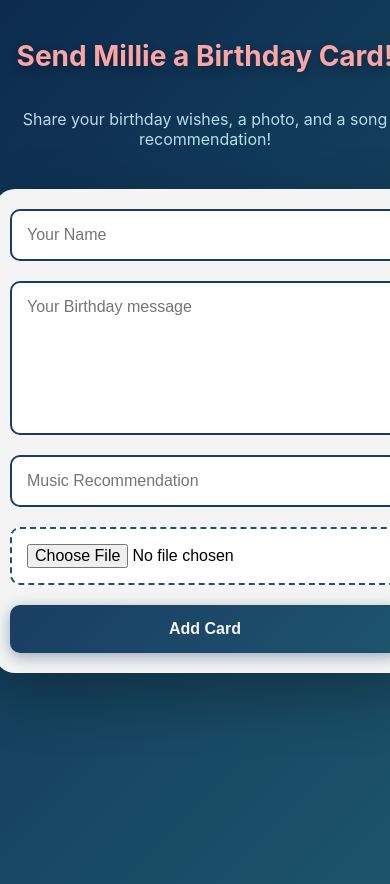
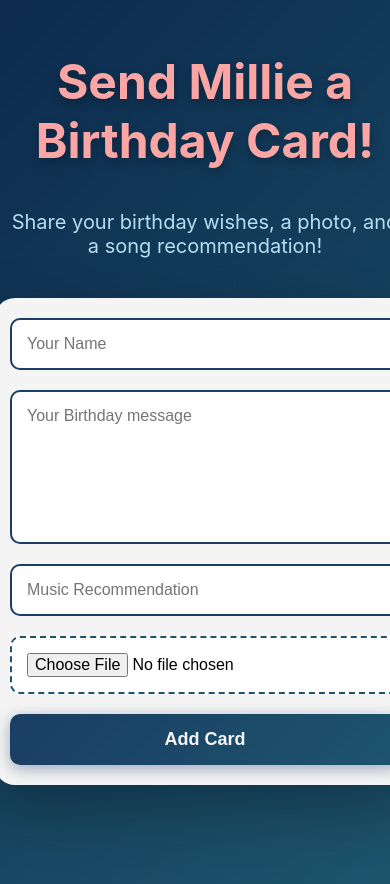
Before and after one commit to syessaching/blueyprod, a React (Create React App) app in the folder blueyprod-frontend/: page /contribute in a window 390 px wide. Shown: the top 884 px of the page. Built offline with nearby package versions, Linux system fonts and the light colour scheme.

Commit message:
Fix mobile view

```diff
--- a/blueyprod-frontend/src/pages/Contribute.css
+++ b/blueyprod-frontend/src/pages/Contribute.css
@@ -9,6 +9,7 @@
   flex-direction: column;
   align-items: center;
   position: relative; /* ADD THIS for absolute positioned children */
+  overflow-x: hidden;
 }
 
 .contribute-container h1 {
@@ -186,33 +187,15 @@
     display: none !important;
   }
 }
-
+/* Mobile adjustments */
 @media (max-width: 768px) {
-  .contribute-container h1 {
-    font-size: 36px;
-  }
-
-  .contribute-intro {
-    font-size: 18px;
-    padding: 0 10px;
+  .contribute-container {
+    padding: 20px 15px; /* Less padding on mobile */
   }
 
   .contribute-container form {
-    padding: 30px 20px;
-  }
-
-  .contribute-container input,
-  .contribute-container textarea,
-  .contribute-container button {
-    font-size: 16px;
-  }
-
-  .thank-you-message h1 {
-    font-size: 48px;
-  }
-
-  .thank-you-message p {
-    font-size: 20px;
+    padding: 25px 20px; /* Smaller form padding */
+    max-width: 100%; /* Full width on mobile */
   }
 }
 
@@ -221,23 +204,7 @@
     padding: 20px 10px;
   }
 
-  .contribute-container h1 {
-    font-size: 28px;
-  }
-
-  .contribute-intro {
-    font-size: 16px;
-  }
-
   .contribute-container form {
     padding: 20px 15px;
   }
-
-  .thank-you-message h1 {
-    font-size: 36px;
-  }
-
-  .thank-you-message p {
-    font-size: 18px;
-  }
 }
```
